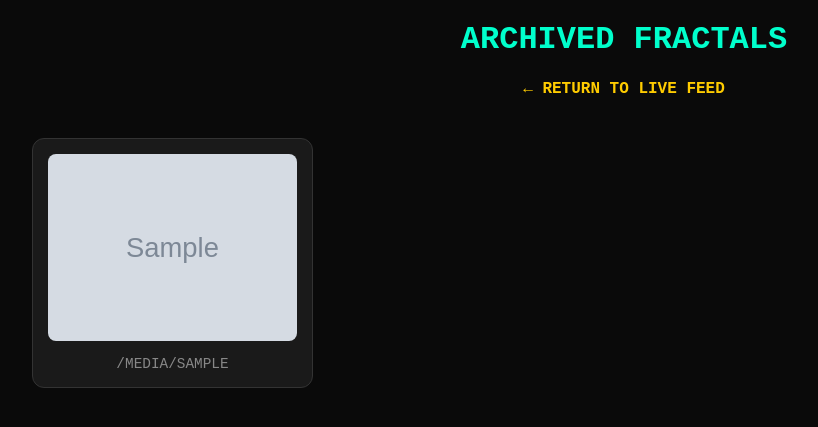
After one commit to haidencramer/fractal-generator, a FastAPI app: template main-application/templates/gallery.html in a window 1280 px wide. The commit adds this page. Shown: the top 427 px of the page, without its empty margins (16-834 px from the left). Run offline with FastAPI, Linux system fonts and the light colour scheme; the template is opened without the code that fills it: most values are stand-ins (such as "Sample title", 1, 10 or a date in 2020); grey boxes marked "Sample" are stand-in pictures.

Commit message:
gallery is completed!

```diff
--- a/main-application/app/main.py
+++ b/main-application/app/main.py
@@ -7,9 +7,9 @@ import os
 
 app = FastAPI(title="Fractal Generator")
 
-# 1. Mount the static folder (for images, css, or the weather_stats.json)
+# 1. Mount the folders
 app.mount("/static", StaticFiles(directory="static"), name="static")
-
+app.mount("/gallery-images", StaticFiles(directory="Fractal-Gallery"), name="gallery-images")
 # 2. Set up the Template engine
 # This looks for your index.html inside the /templates folder
 templates = Jinja2Templates(directory="templates")
@@ -43,3 +43,13 @@ async def home(request: Request):
         "c_real": data.get("c_real"),
         "c_imag": data.get("c_imag")
     })
+
+@app.get("/gallery", response_class=HTMLResponse)
+async def get_gallery(request: Request):
+    # Path to your new gallery folder
+    gallery_path = "Fractal-Gallery"
+
+    # List all png files in the folder
+    images = [f for f in os.listdir(gallery_path) if f.endswith('.png')]
+
+    return templates.TemplateResponse("gallery.html", {"request": request, "images": images})
--- a/main-application/static/weather_stats.json
+++ b/main-application/static/weather_stats.json
@@ -1 +1 @@
-{"last_update": "Mar 10, 04:45 AM", "temp": -1.1, "humidity": 54, "wind": 2.9, "freq": 345.0, "c_real": -0.711, "c_imag": 0.324, "history": [{"time": "Mar 10, 04:45 AM", "temp": -1.1}, {"time": "Mar 10, 04:44 AM", "temp": -1.0}, {"time": "Mar 10, 04:43 AM", "temp": -1.0}, {"time": "Mar 10, 04:39 AM", "temp": -1.0}, {"time": "Mar 10, 04:36 AM", "temp": -1.0}]}
+{"last_update": "Mar 10, 04:54 AM", "temp": -1.1, "humidity": 54, "wind": 2.9, "freq": 345.0, "c_real": -0.711, "c_imag": 0.324, "history": [{"time": "Mar 10, 04:54 AM", "temp": -1.1}, {"time": "Mar 10, 04:50 AM", "temp": -1.1}, {"time": "Mar 10, 04:45 AM", "temp": -1.1}, {"time": "Mar 10, 04:44 AM", "temp": -1.0}, {"time": "Mar 10, 04:43 AM", "temp": -1.0}]}
--- /dev/null
+++ b/main-application/templates/gallery.html
@@ -0,0 +1,27 @@
+<!DOCTYPE html>
+<html>
+<head>
+    <title>Fractal Gallery</title>
+    <style>
+        body { background: #0a0a0a; color: #00ffcc; font-family: 'Courier New', monospace; text-align: center; }
+        .grid { display: grid; grid-template-columns: repeat(auto-fill, minmax(250px, 1fr)); gap: 20px; padding: 40px; }
+        .card { background: #1a1a1a; border: 1px solid #333; padding: 15px; border-radius: 12px; transition: 0.3s; }
+        .card:hover { border-color: #00ffcc; transform: scale(1.05); }
+        img { width: 100%; border-radius: 8px; margin-bottom: 10px; }
+        .title { font-size: 0.9em; color: #888; text-transform: uppercase; }
+        a { color: #ffcc00; text-decoration: none; font-weight: bold; }
+    </style>
+</head>
+<body>
+    <h1>ARCHIVED FRACTALS</h1>
+    <a href="/">← RETURN TO LIVE FEED</a>
+    <div class="grid">
+        {% for img in images %}
+        <div class="card">
+            <img src="/gallery-images/{{ img }}">
+            <div class="title">{{ img.replace('.png', '') }}</div>
+        </div>
+        {% endfor %}
+    </div>
+</body>
+</html>
```
Also changed, not shown: main-application/templates/index.html (+7 -0 lines), main-application/Fractal-Gallery/dirt.png (added), main-application/Fractal-Gallery/gratefulfractal.png (added), main-application/Fractal-Gallery/green.png (added), main-application/Fractal-Gallery/ice.png (added), main-application/Fractal-Gallery/jet.png (added), main-application/Fractal-Gallery/kool.png (added), main-application/Fractal-Gallery/noname.png (added), main-application/Fractal-Gallery/twilight.png (added).
